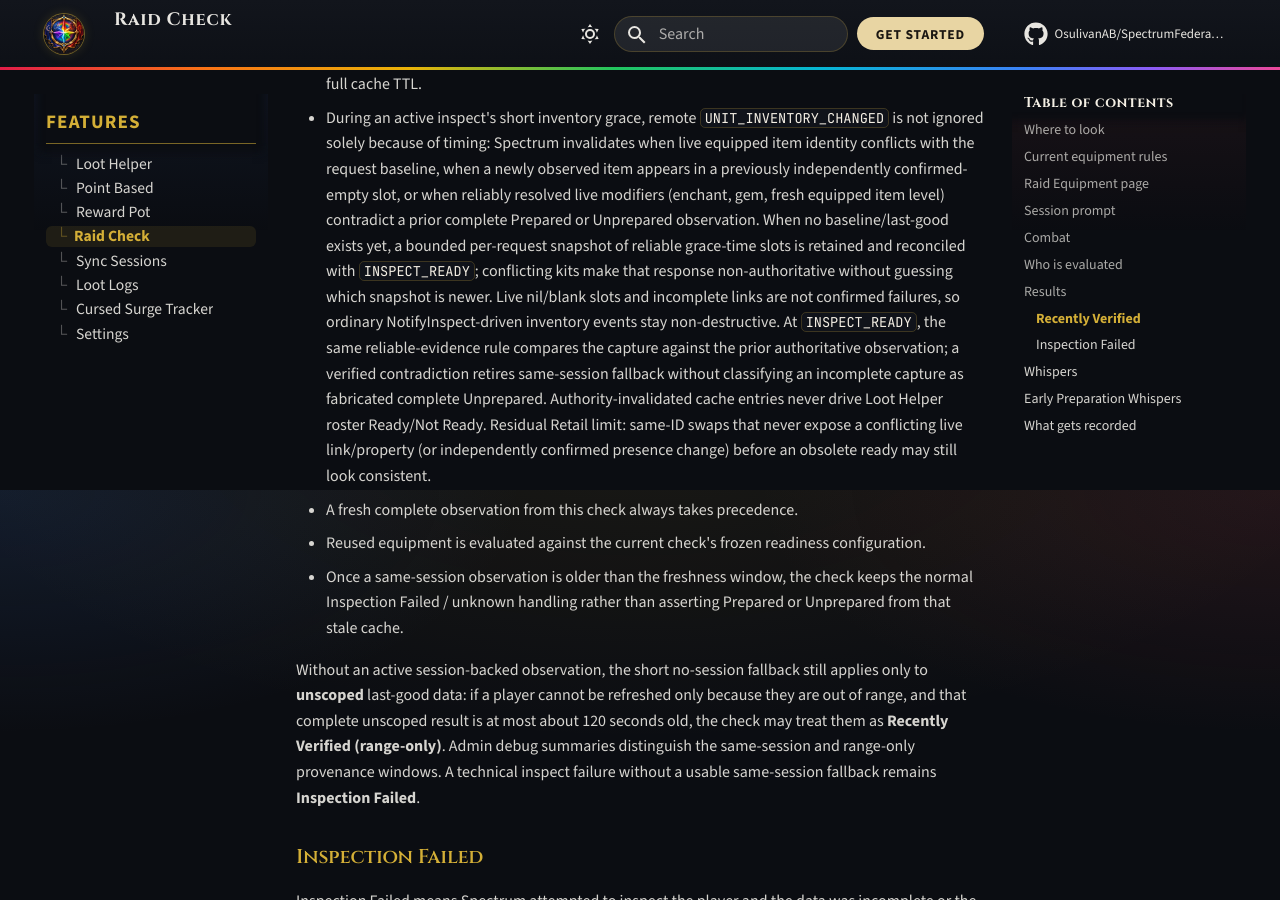
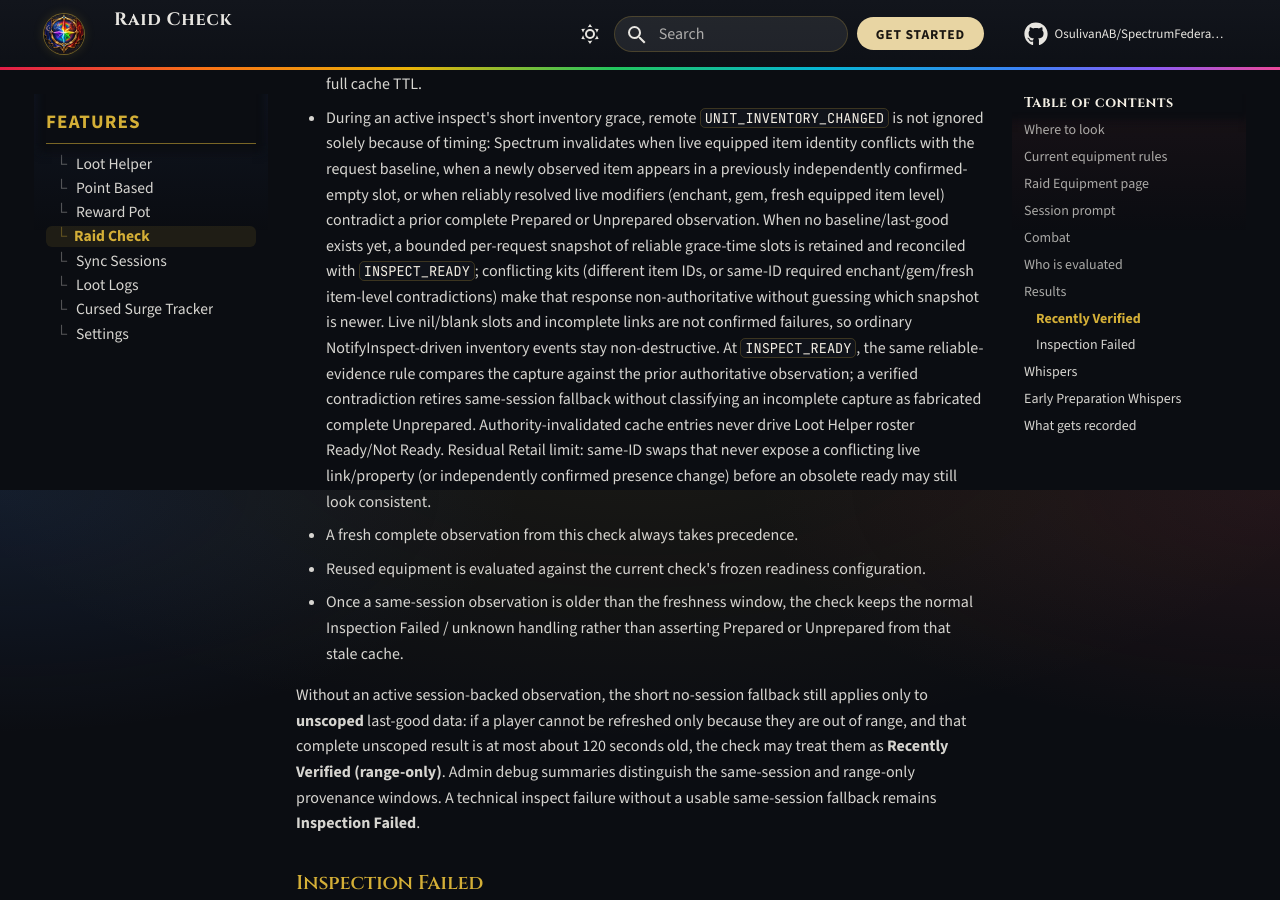
Before and after one commit to OsulivanAB/SpectrumFederation, an MkDocs documentation site: the page built from docs/features/raid-check.md, in a window 1280 px wide and 900 px high, scrolled down 4010 px. Built offline with MkDocs 1.6.1 and Material for MkDocs 9.7.7, drawn with Linux system fonts in a browser that asks for light colours; comment, search, counter and statistics services are not loaded.

Commit message:
fix(raid-check): compare grace vs ready same-ID policy evidence
On first-inspect grace retention, reconcile confidently resolved
enchant/gem and fresh item-level evidence against INSPECT_READY in
addition to item-ID conflicts, rejecting authority only when both sides
are trustworthy.

Co-authored-by: Anthony <OsulivanAB@users.noreply.github.com>

```diff
--- a/docs/features/raid-check.md
+++ b/docs/features/raid-check.md
@@ -80,7 +80,7 @@ Rules that keep the fallback honest:
 - Incomplete or blended inspections are never treated as complete authoritative evidence. Every tracked blank is confirmed independently across distinct inspect generations; the whole capture stays non-authoritative while any blank is unconfirmed. Copying previously equipped items into a blank slot keeps the capture blended; after two independent blank inspects for that slot, the copied evidence is retired and the fresh empty slot is re-evaluated under policy (so a 1H→2H swap missed by inventory events can still become authoritative).
 - Observations from a previous Loot Helper session are never reused on any fallback path.
 - A known equipped-gear change for that member invalidates their reusable last-good observation and bumps that member's runtime equipment-authority generation so an in-flight inspect stamped earlier cannot restore last-good. Cache entries produced by an invalidated in-flight response are marked non-authoritative for Early Preparation / readiness consumers (troubleshooting may still show them) and do not block a bounded background re-inspect for the full cache TTL.
-- During an active inspect's short inventory grace, remote `UNIT_INVENTORY_CHANGED` is not ignored solely because of timing: Spectrum invalidates when live equipped item identity conflicts with the request baseline, when a newly observed item appears in a previously independently confirmed-empty slot, or when reliably resolved live modifiers (enchant, gem, fresh equipped item level) contradict a prior complete Prepared or Unprepared observation. When no baseline/last-good exists yet, a bounded per-request snapshot of reliable grace-time slots is retained and reconciled with `INSPECT_READY`; conflicting kits make that response non-authoritative without guessing which snapshot is newer. Live nil/blank slots and incomplete links are not confirmed failures, so ordinary NotifyInspect-driven inventory events stay non-destructive. At `INSPECT_READY`, the same reliable-evidence rule compares the capture against the prior authoritative observation; a verified contradiction retires same-session fallback without classifying an incomplete capture as fabricated complete Unprepared. Authority-invalidated cache entries never drive Loot Helper roster Ready/Not Ready. Residual Retail limit: same-ID swaps that never expose a conflicting live link/property (or independently confirmed presence change) before an obsolete ready may still look consistent.
+- During an active inspect's short inventory grace, remote `UNIT_INVENTORY_CHANGED` is not ignored solely because of timing: Spectrum invalidates when live equipped item identity conflicts with the request baseline, when a newly observed item appears in a previously independently confirmed-empty slot, or when reliably resolved live modifiers (enchant, gem, fresh equipped item level) contradict a prior complete Prepared or Unprepared observation. When no baseline/last-good exists yet, a bounded per-request snapshot of reliable grace-time slots is retained and reconciled with `INSPECT_READY`; conflicting kits (different item IDs, or same-ID required enchant/gem/fresh item-level contradictions) make that response non-authoritative without guessing which snapshot is newer. Live nil/blank slots and incomplete links are not confirmed failures, so ordinary NotifyInspect-driven inventory events stay non-destructive. At `INSPECT_READY`, the same reliable-evidence rule compares the capture against the prior authoritative observation; a verified contradiction retires same-session fallback without classifying an incomplete capture as fabricated complete Unprepared. Authority-invalidated cache entries never drive Loot Helper roster Ready/Not Ready. Residual Retail limit: same-ID swaps that never expose a conflicting live link/property (or independently confirmed presence change) before an obsolete ready may still look consistent.
 - A fresh complete observation from this check always takes precedence.
 - Reused equipment is evaluated against the current check's frozen readiness configuration.
 - Once a same-session observation is older than the freshness window, the check keeps the normal Inspection Failed / unknown handling rather than asserting Prepared or Unprepared from that stale cache.
```
Also changed, not shown: 2 other files.
